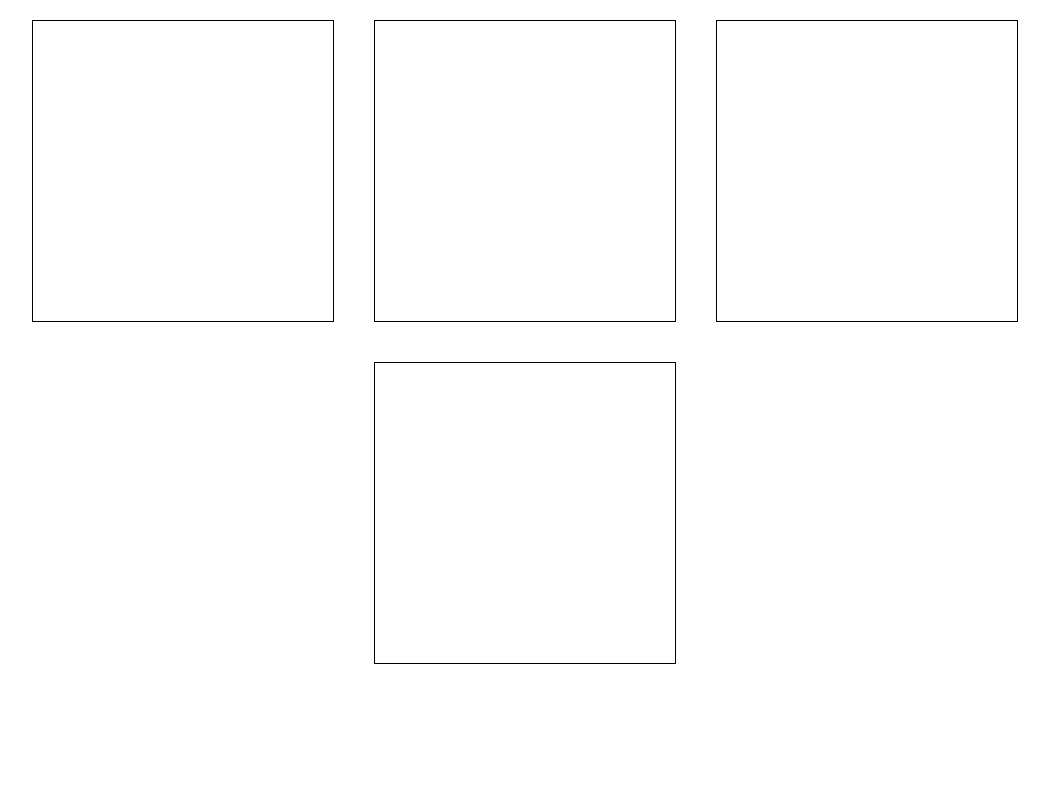
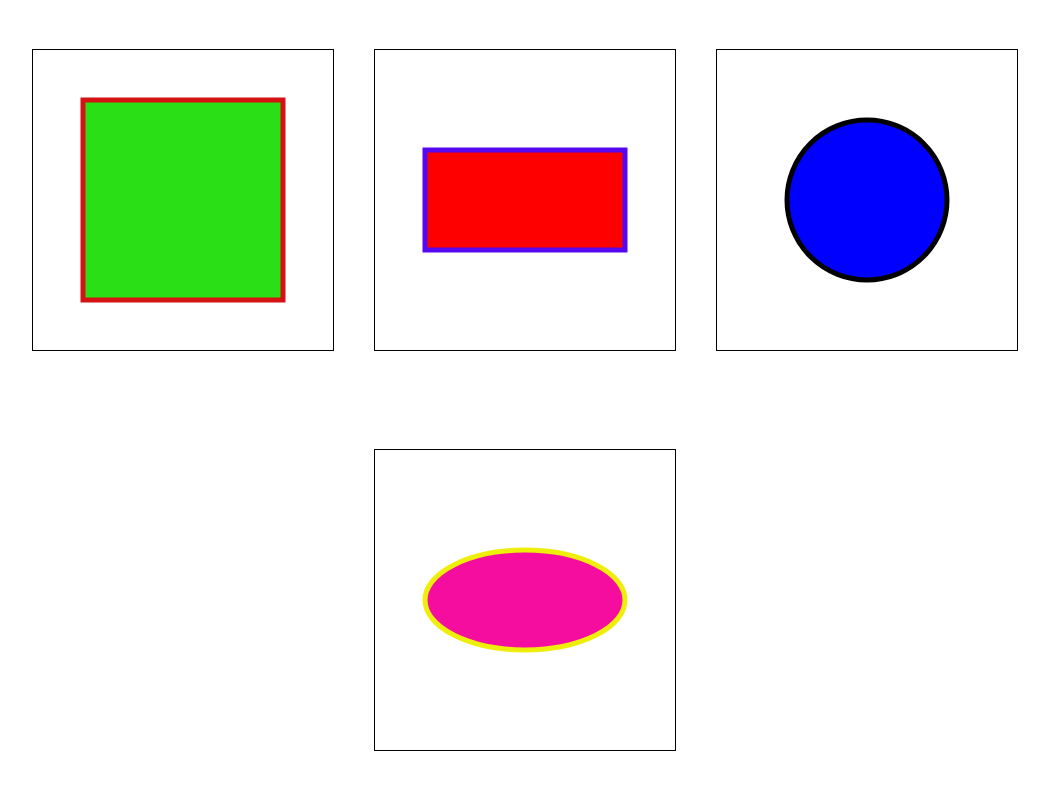
Before and after one commit to Dzu-te/hillel-hw13, a website: page index.html in a window 1280 px wide. Shown: the whole page, without its empty margins (115-1164 px from the left). Drawn offline with Linux system fonts and the light colour scheme.

Commit message:
add hover

```diff
--- a/index.html
+++ b/index.html
@@ -12,10 +12,22 @@
 <body class="body">
   <div class="container">
     <ul class="figures">
-      <li class="figure rectangle"><svg></svg></li>
-      <li class="figure square"><svg></svg></li>
-      <li class="figure circle"><svg></svg></li>
-      <li class="figure elipse"><svg></svg></li>
+      <li class="figure square"><svg width="300" height="300">
+          <rect class="my-square" x="50" y="50" width="200" height="200"
+            style="fill:rgb(42, 223, 21); stroke-width:5;stroke:rgb(214, 19, 19); ">
+        </svg></li>
+      <li class="figure rectangle"><svg width="300" height="300">
+          <rect class="my-rectangle" x="50" y="100" width="200" height="100"
+            style="fill:rgb(255,0,0); stroke-width:5;stroke:rgb(85, 8, 239); ">
+        </svg></li>
+      <li class="figure circle"><svg width="300" height="300">
+          <circle class="my-circle" cx="150" cy="150" r="80"
+            style="fill:rgb(0,0,255); stroke-width:5;stroke:rgb(0, 0, 0); ">
+        </svg></li>
+      <li class="figure elipse"><svg width="300" height="300">
+          <ellipse class="my-ellipse" cx="150" cy="150" rx="100" ry="50"
+            style="fill:rgb(244, 13, 159); stroke-width:5;stroke:rgb(238, 238, 10); ">
+        </svg></li>
     </ul>
   </div>
 
--- a/src/scss/style.scss
+++ b/src/scss/style.scss
@@ -4,11 +4,16 @@
   height: 100vh;
 }
 
+.container{
+  height: 100%;
+}
+
 .figures{
+  height: 100%;
   display: flex;
   flex-wrap: wrap;
   justify-content: center;
-
+  align-items: center;
 }
 
 .figure{
@@ -17,3 +22,16 @@
   margin: 20px;
   border: 1px solid black;
 }
+
+.my-square:hover{
+  fill: rgb(214, 19, 19);
+  stroke: rgb(42, 223, 21);
+}
+
+
+
+
+.my-ellipse:hover {
+  fill: rgb(10, 238, 10);
+  stroke: rgb(255, 0, 0);
+}
```
Also changed, not shown: assets/css/style.css, assets/css/style.min.css.
